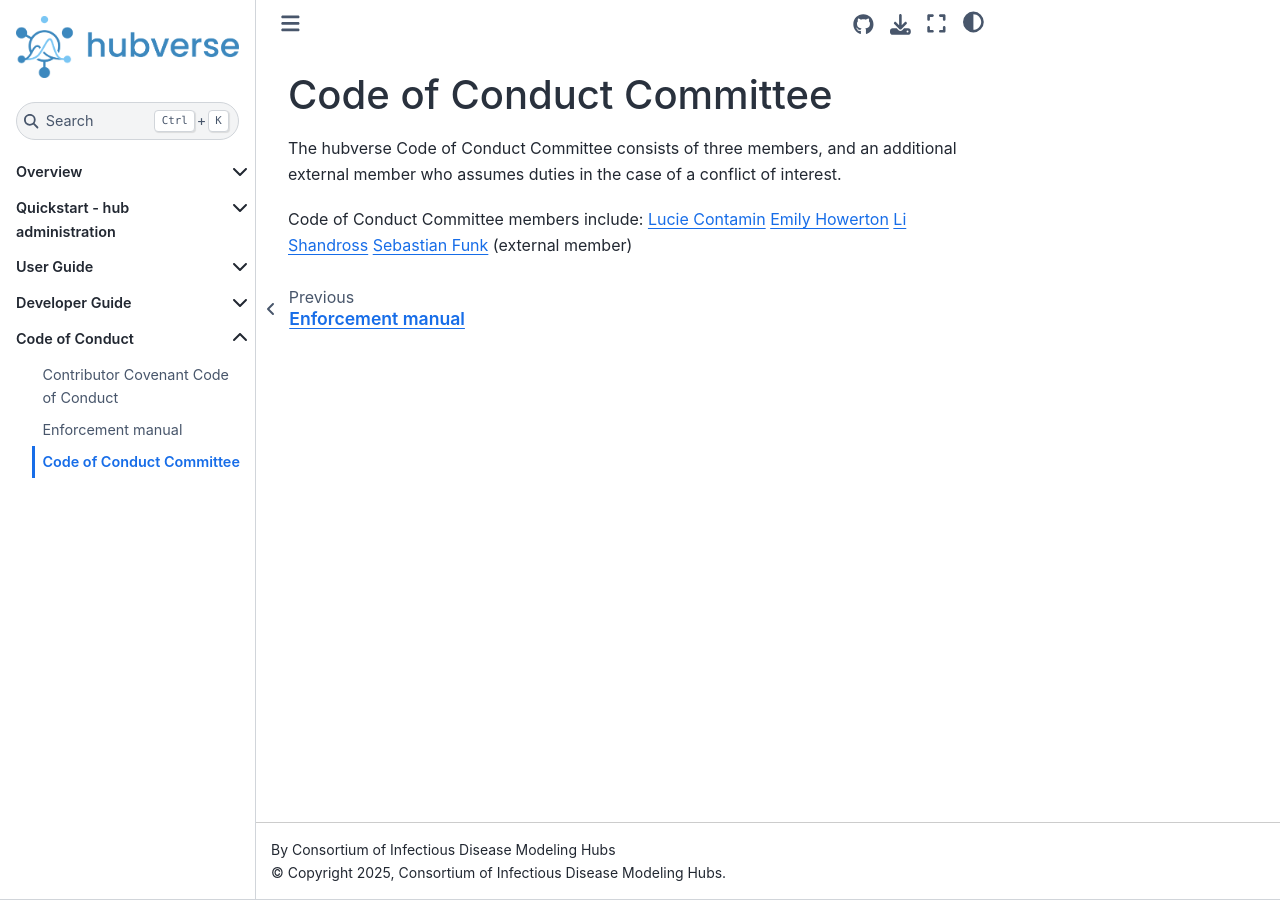
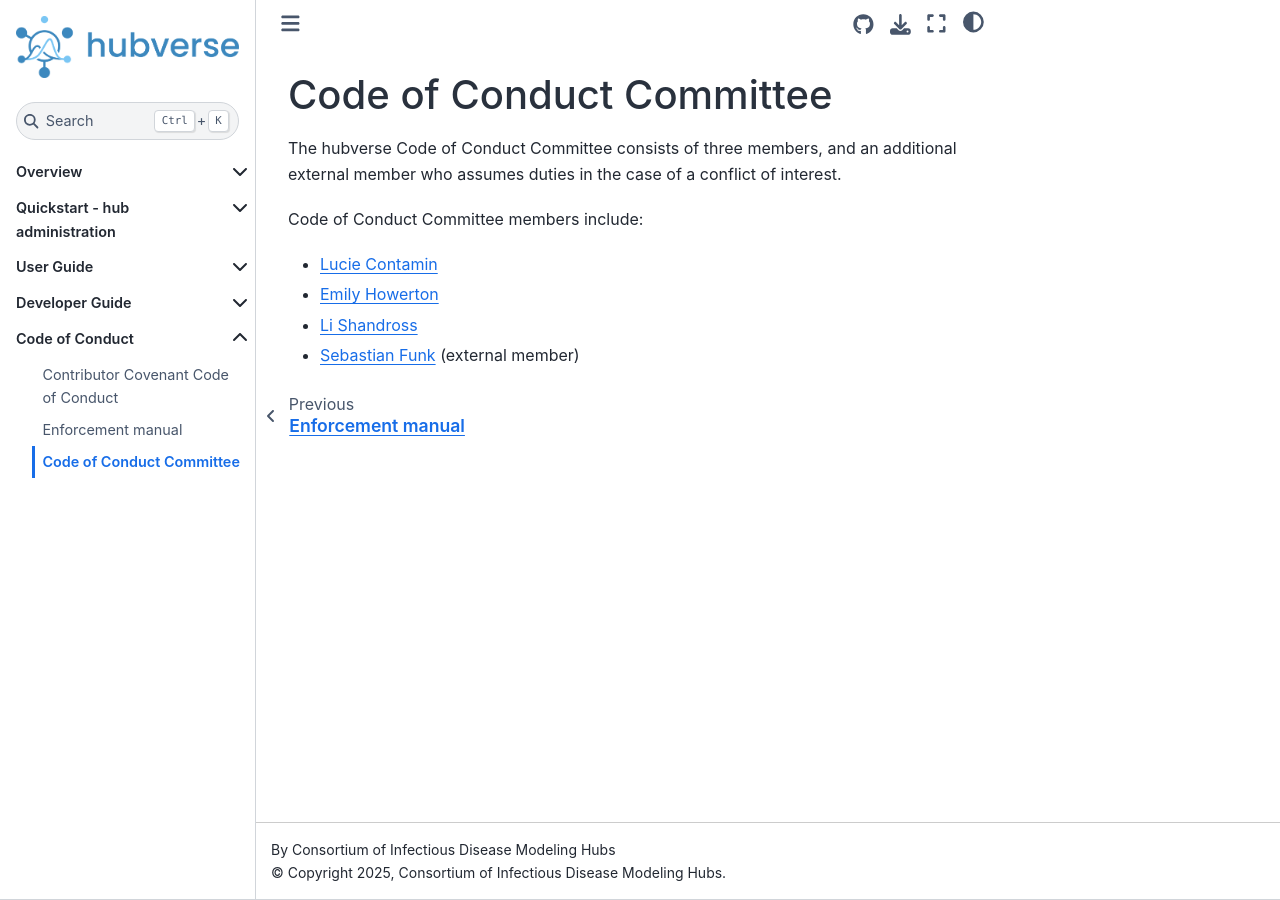
Before and after one commit to hubverse-org/hubDocs, a Sphinx documentation site: the page built from docs/source/coc/committee.md, in a window 1280 px wide. Built offline with Sphinx 7.4.7 and the Sphinx Book theme 1.1.4, drawn with Linux system fonts in a browser that asks for light colours; comment, search, counter and statistics services are not loaded.

Commit message:
Improve spacing

```diff
--- a/docs/source/coc/committee.md
+++ b/docs/source/coc/committee.md
@@ -3,7 +3,7 @@
 The hubverse Code of Conduct Committee consists of three members, and an additional external member who assumes duties in the case of a conflict of interest.
 
 Code of Conduct Committee members include:
-<a href="mailto:contamin@pitt.edu">Lucie Contamin</a>
-<a href="mailto:ehowerton@psu.edu">Emily Howerton</a>
-<a href="mailto:lshandross@umass.edu">Li Shandross</a>
-<a href="mailto:sebastian.funk@lshtm.ac.uk">Sebastian Funk</a> (external member)
+- <a href="mailto:contamin@pitt.edu">Lucie Contamin</a>
+- <a href="mailto:ehowerton@psu.edu">Emily Howerton</a>
+- <a href="mailto:lshandross@umass.edu">Li Shandross</a>
+- <a href="mailto:sebastian.funk@lshtm.ac.uk">Sebastian Funk</a> (external member)
```
